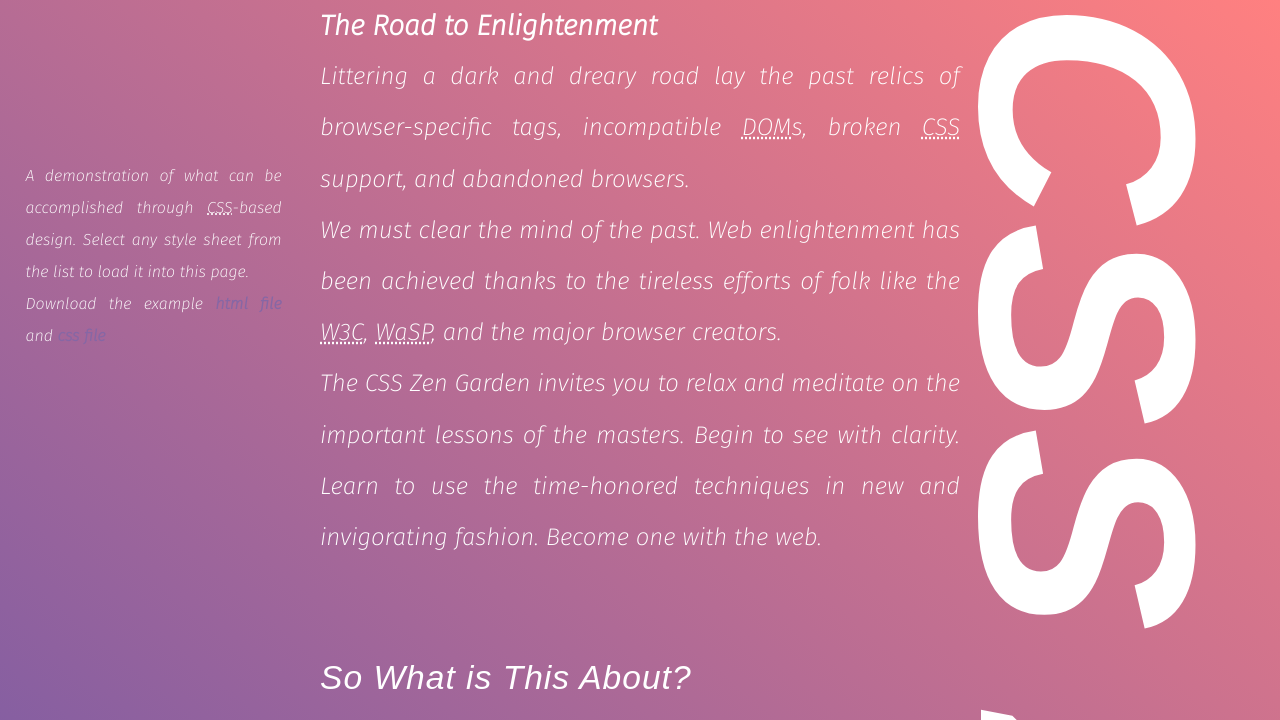
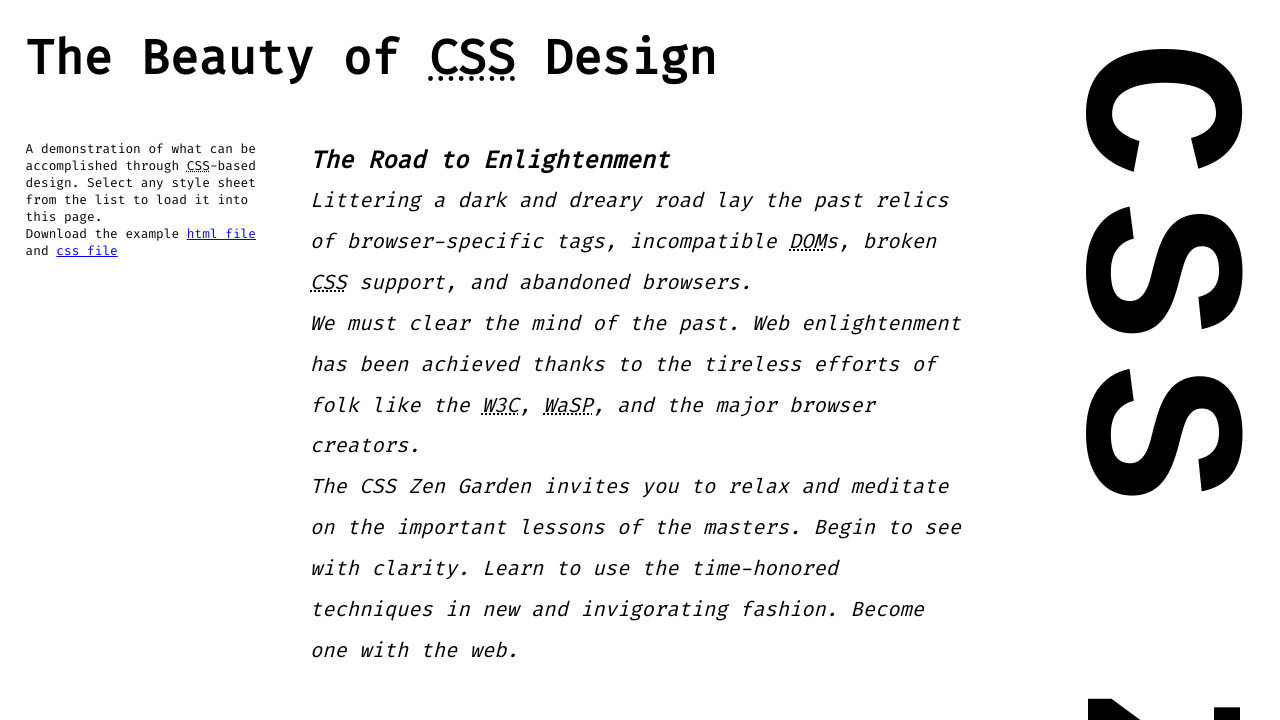
Before and after one commit to johannesrave/thb-web-programming, a plain HTML site: page esa01_csszengarden/index.html in a window 1280 px wide. Shown: the top 720 px of the page. Drawn offline with Linux system fonts and the light colour scheme; a web font is replaced by a local one.

Commit message:
new grid-layout for zen garden

```diff
--- a/esa01_csszengarden/style.css
+++ b/esa01_csszengarden/style.css
@@ -1,14 +1,6 @@
-/* css Zen Garden default style v1.02 */
-/* css released under Creative Commons License - http://creativecommons.org/licenses/by-nc-sa/1.0/  */
-
-/* This file based on 'Tranquille' by Dave Shea */
-/* You may use this file as a foundation for any new work, but you may find it easier to start from scratch. */
-/* Not all elements are defined in this file, so you'll most likely want to refer to the xhtml as well. */
-
-/* Your images should be linked as if the CSS file sits in the same folder as the images. ie. no paths. */
-
-/* basic elements */
-@import url('https://fonts.googleapis.com/css2?family=Fira+Sans:ital,wght@1,200&display=swap');
+@import url('https://fonts.googleapis.com/css2?family=Exo+2&family=Fira+Code&display=swap');
+@import url('https://fonts.googleapis.com/css2?family=Fira+Sans+Extra+Condensed&display=swap');
+/* FONT AND COLOR FORMATTING */
 
 * {
     box-sizing: border-box;
@@ -16,119 +8,63 @@
     padding: 0;
 }
 
-body {
-    width: 60vw;
-    min-width: 470px;
-    max-width: 840px;
-    margin-right: auto;
-    margin-left: auto;
-    padding-right: 5vw;
-    padding-left: 5vw;
-
-    background: linear-gradient(40deg, #ff8080, #1d42be, #ff8080);
-    /*background: #fff url(http://csszengarden.com/001/blossoms.jpg) no-repeat bottom right;*/
-    /*margin: 0;*/
-    /*padding: 0;*/
-    font: italic normal 18pt 'Fira Sans', sans-serif;
-    line-height: 3.2rem;
-    color: #ffffff;
+html {
+    font-family: "Fira Code", monospace;
 }
 
-p {
-    /*margin-top: 0;*/
-    text-align: justify;
+h1 {
+    font-size: 18vw;
+    writing-mode: vertical-rl;
+    display: flex;
+    height: 0;
+    margin: 0;
+    padding: 5vh 0 0;
+    white-space: nowrap;
+
+    font-family: "Fira Sans Extra Condensed", monospace;
+    letter-spacing: 3vh;
+    font-weight: 600;
 }
 
-header {
-    /*position: relative;*/
+h2 {
+    font-family: "Fira Code", monospace;
+    font-size: 3em;
+    margin: 0;
+    padding: 2vw 2vw 2vw;
 }
 
 .summary {
-    width: 20vw;
-    font: italic normal 1rem 'Fira Sans';
-    line-height: 2rem;
-    text-align: justify;
-
-    position: fixed;
-    left: 2vw;
-    top: 10rem;
-    /*transform: translateX(-100%);*/
-    /*top: -20rem;*/
+    font-family: "Fira Code", monospace;
+    font-size: .8em;
+    margin: 0;
+    padding: 2vw 2vw 2vw;
 }
 
-header h1 {
-    font: bold italic normal 24vw sans-serif;
-
-    min-font-size: 2rem;
-    white-space: nowrap;
-
-    position: absolute;
-    right: 1rem;
-    top: 0;
-    transform-origin: right top;
-    transform: rotate(90deg) translateX(100%);
-
-    /*letter-spacing: 0rem;*/
-    /*mix-blend-mode: screen;*/
+.preamble {
+    font-style: italic;
 }
 
-header h2 {
-    width: 20vw;
-    font: bold italic normal 1.8rem sans-serif;
-    /*white-space: nowrap;*/
-    /*letter-spacing: .2rem;*/
-    text-align: right;
-
-    position: absolute;
-    /*transform-origin: right bottom;*/
-    left: -23.2rem;
-    top: 2rem;
-    /*transform: translateX(-100%);*/
-    /*top: -20rem;*/
+.main, .preamble {
+    font-size: 1.6vw;
+    line-height: 2em;
+    padding: 2vw 2vw 2vw;
+    /*text-align: justify;*/
 }
 
-.main h3 {
-    font: italic normal 1.4em sans-serif;
-    letter-spacing: 1px;
-    padding-top: 6rem;
-    padding-bottom: 1rem;
-    /*margin-bottom: 0;*/
-    /*color: #7D775C;*/
+.sidebar {
+    margin-top: auto;
+    /*border: solid #425a5a;*/
+    padding: 2vw 2vw 2vw;
 }
 
-a:link {
-    font-weight: bold;
-    text-decoration: none;
-    color: #8667a5;
-}
-
-a:visited {
-    font-weight: bold;
-    text-decoration: none;
-    color: #D4CDDC;
-}
-
-a:hover, a:focus, a:active {
-    text-decoration: dashed;
-    color: #8667a5;
-}
-
-abbr {
-    border-bottom: none;
-}
-
-
-/* specific divs */
+/* NAVIGATION STYLING */
+/* list of designs */
 .design-selection ul {
-    display: grid;
-    grid-template-columns: 1fr 1fr 1fr 1fr;
-    grid-gap: 10px;
-
-    font-size: 1.2rem;
     list-style-type: none;
     text-align: center;
 }
 
+/* styled bubbles for design-links */
 .design-selection li a:first-of-type {
     display: flex;
     align-items: center;
@@ -136,167 +72,63 @@
     border-radius: 50%;
     padding: 1rem;
 
+    margin: 2vh;
+
     font-size: 1.4rem;
-    line-height: 1.6;
-    /*font-style: normal;*/
+    line-height: 1.5;
     color: white;
     background: linear-gradient(40deg, #ff8080, #1d42be);
 }
 
-/*pseudo-element to style "planets" circular*/
 .design-selection li a:first-of-type:before {
     content: "";
-    float: left;
+    /*float: left;*/
     padding-top: 100%; /* initial ratio of 1:1*/
 }
 
+
+/* GRID SETUP AND LAYOUT */
 .page-wrapper {
-    /*min-width: 470px;*/
-    /*width: 60%;*/
-    /*background: url(http://csszengarden.com/001/zen-bg.jpg) no-repeat top left;*/
-    /*padding: 0 300px 0 300px;*/
-    /*margin: 0;*/
-    /*position: relative;*/
+    display: grid;
+    grid-template-areas:
+            'header header title'
+            'summary preamble title'
+            'nav main title'
+            'nav main left'
+            'footer footer footer';
+
+    grid-template-columns: 2fr 5fr 2fr;
+    /*grid-gap: 2vw;*/
 }
 
 .intro {
-    /*min-width: 470px;*/
-    /*width: 100%;*/
+    display: contents;
 }
 
-header h1 {
-    /*background: transparent url(http://csszengarden.com/001/h1.gif) no-repeat top left;*/
-    /*margin-top: 10px;*/
-    /*display: block;*/
-    /*width: 219px;*/
-    /*height: 87px;*/
-    /*float: left;*/
-
-    /*text-indent: 100%;*/
-    /*white-space: nowrap;*/
-    /*overflow: hidden;*/
+.intro > header {
+    display: contents;
 }
 
-header h2 {
-    /*background: transparent url(http://csszengarden.com/001/h2.gif) no-repeat top left;*/
-    /*margin-top: 58px;*/
-    /*margin-bottom: 40px;*/
-    /*width: 200px;*/
-    /*height: 18px;*/
-    /*float: right;*/
-
-    /*text-indent: 100%;*/
-    /*white-space: nowrap;*/
-    /*overflow: hidden;*/
+.intro > header > h1 {
+    grid-area: title;
 }
 
-header {
-    /*padding-top: 20px;*/
-    /*height: 87px;*/
+.intro > header > h2 {
+    grid-area: header;
 }
 
-/*.summary {*/
-/*    clear: both;*/
-/*    margin: 20px 20px 20px 10px;*/
-/*    width: 160px;*/
-/*    float: left;*/
-/*}*/
-.summary p {
-    /*font: italic 1.1em/2.2 georgia;*/
-    /*text-align: center;*/
+.intro .summary {
+    grid-area: summary;
 }
 
-.preamble {
-    /*clear: right;*/
-    /*padding: 0px 10px 0 10px;*/
+.intro .preamble {
+    grid-area: preamble;
 }
 
-.supporting {
-    /*padding-left: 10px;*/
-    /*margin-bottom: 40px;*/
+.main {
+    grid-area: main;
 }
 
-footer {
-
+.sidebar {
+    grid-area: nav;
 }
-
-/*footer a:link, footer a:visited {*/
-/*    margin-right: 20px;*/
-/*}*/
-
-.sidebar {
-    /*margin-left: 600px;*/
-    /*position: absolute;*/
-    /*top: 0;*/
-    /*right: 0;*/
-}
-
-.sidebar .wrapper {
-    /*font: 10px verdana, sans-serif;*/
-    /*background: transparent url(http://csszengarden.com/001/paper-bg.jpg) top left repeat-y;*/
-    /*padding: 10px;*/
-    /*margin-top: 150px;*/
-    /*width: 130px;*/
-}
-
-.sidebar h3.select {
-    /*background: transparent url(http://csszengarden.com/001/h3.gif) no-repeat top left;*/
-    /*margin: 10px 0 5px 0;*/
-    /*width: 97px;*/
-    /*height: 16px;*/
-    /**/
-    /*text-indent: 100%;*/
-    /*white-space: nowrap;*/
-    /*overflow: hidden;*/
-}
-
-.sidebar h3.archives {
-    /*background: transparent url(http://csszengarden.com/001/h5.gif) no-repeat top left;*/
-    /*margin: 25px 0 5px 0;*/
-    /*width:57px;*/
-    /*height: 14px;*/
-    /**/
-    /*text-indent: 100%;*/
-    /*white-space: nowrap;*/
-    /*overflow: hidden;*/
-}
-
-.sidebar h3.resources {
-    /*background: transparent url(http://csszengarden.com/001/h6.gif) no-repeat top left;*/
-    /*margin: 25px 0 5px 0;*/
-    /*width:63px;*/
-    /*height: 10px;*/
-    /**/
-}
-
-
-.sidebar ul {
-    /*margin: 0;*/
-    /*padding: 0;*/
-}
-
-.sidebar li {
-    /*line-height: 1.3em;*/
-    /*background: transparent url(http://csszengarden.com/001/cr1.gif) no-repeat top center;*/
-    /*display: block;*/
-    /*padding-top: 5px;*/
-    /*margin-bottom: 5px;*/
-    /*list-style-type: none;*/
-}
-
-.sidebar li a:link {
-    /*color: #988F5E;*/
-}
-
-.sidebar li a:visited {
-    /*color: #B3AE94;*/
-}
-
-
-.extra1 {
-}
-
-/*IDEAS: */
-/*text-indent: 100%;*/
-/*white-space: nowrap;*/
-/*overflow: hidden;*/
--- /dev/null
+++ b/esa01_csszengarden/style_backup.css
@@ -0,0 +1,299 @@
+/* css Zen Garden default style v1.02 */
+/* css released under Creative Commons License - http://creativecommons.org/licenses/by-nc-sa/1.0/  */
+
+/* This file based on 'Tranquille' by Dave Shea */
+/* You may use this file as a foundation for any new work, but you may find it easier to start from scratch. */
+/* Not all elements are defined in this file, so you'll most likely want to refer to the xhtml as well. */
+
+/* Your images should be linked as if the CSS file sits in the same folder as the images. ie. no paths. */
+
+/* basic elements */
+@import url('https://fonts.googleapis.com/css2?family=Fira+Sans&display=swap');
+
+* {
+    box-sizing: border-box;
+    margin: 0;
+    padding: 0;
+}
+
+body {
+    width: 60vw;
+    min-width: 40ex;
+    max-width: 80ex;
+    margin-right: auto;
+    margin-left: auto;
+    padding-right: 5vw;
+    padding-left: 5vw;
+
+    background: linear-gradient(40deg, #ff8080, #1d42be, #ff8080);
+    font: italic 100 18pt 'Fira Sans', sans-serif;
+    line-height: 4rem;
+    color: #ffffff;
+}
+
+p {
+    /*margin-top: 0;*/
+    text-align: justify;
+}
+
+header {
+    /*position: relative;*/
+}
+
+.summary {
+    width: 20vw;
+    font: italic normal 1rem 'Fira Sans';
+    line-height: 2rem;
+    text-align: justify;
+
+    position: fixed;
+    left: 2vw;
+    top: 10rem;
+    /*transform: translateX(-100%);*/
+    /*top: -20rem;*/
+}
+
+header h1 {
+    font: bold italic normal 24vw sans-serif;
+
+    min-font-size: 2rem;
+    white-space: nowrap;
+
+    position: absolute;
+    right: 1rem;
+    top: 0;
+    transform-origin: right top;
+    transform: rotate(90deg) translateX(100%);
+
+    /*letter-spacing: 0rem;*/
+    /*mix-blend-mode: screen;*/
+}
+
+header h2 {
+    width: 20vw;
+    font: bold italic normal 1.8rem sans-serif;
+    /*white-space: nowrap;*/
+    /*letter-spacing: .2rem;*/
+    text-align: right;
+
+    position: absolute;
+    /*transform-origin: right bottom;*/
+    left: -23.2rem;
+    top: 2rem;
+    /*transform: translateX(-100%);*/
+    /*top: -20rem;*/
+}
+
+.main h3 {
+    font: italic normal 1.4em sans-serif;
+    letter-spacing: 1px;
+    padding-top: 6rem;
+    padding-bottom: 1rem;
+    /*margin-bottom: 0;*/
+    /*color: #7D775C;*/
+}
+
+a:link {
+    font-weight: bold;
+    text-decoration: none;
+    color: #8667a5;
+}
+
+a:visited {
+    font-weight: bold;
+    text-decoration: none;
+    color: #D4CDDC;
+}
+
+a:hover, a:focus, a:active {
+    text-decoration: dashed;
+    color: #8667a5;
+}
+
+abbr {
+    border-bottom: none;
+}
+
+
+/* specific divs */
+.design-selection ul {
+    display: grid;
+    grid-template-columns: 1fr 1fr 1fr 1fr;
+    grid-gap: 10px;
+
+    font-size: 1.2rem;
+    list-style-type: none;
+    text-align: center;
+}
+
+.design-selection li a:first-of-type {
+    display: flex;
+    align-items: center;
+    justify-content: center;
+    border-radius: 50%;
+    padding: 1rem;
+
+    font-size: 1.4rem;
+    line-height: 1.6;
+    /*font-style: normal;*/
+    color: white;
+    background: linear-gradient(40deg, #ff8080, #1d42be);
+}
+
+/*pseudo-element to style "planets" circular*/
+.design-selection li a:first-of-type:before {
+    content: "";
+    float: left;
+    padding-top: 100%; /* initial ratio of 1:1*/
+}
+
+.page-wrapper {
+    /*min-width: 470px;*/
+    /*width: 60%;*/
+    /*background: url(http://csszengarden.com/001/zen-bg.jpg) no-repeat top left;*/
+    /*padding: 0 300px 0 300px;*/
+    /*margin: 0;*/
+    /*position: relative;*/
+}
+
+.intro {
+    /*min-width: 470px;*/
+    /*width: 100%;*/
+}
+
+header h1 {
+    /*background: transparent url(http://csszengarden.com/001/h1.gif) no-repeat top left;*/
+    /*margin-top: 10px;*/
+    /*display: block;*/
+    /*width: 219px;*/
+    /*height: 87px;*/
+    /*float: left;*/
+
+    /*text-indent: 100%;*/
+    /*white-space: nowrap;*/
+    /*overflow: hidden;*/
+}
+
+header h2 {
+    /*background: transparent url(http://csszengarden.com/001/h2.gif) no-repeat top left;*/
+    /*margin-top: 58px;*/
+    /*margin-bottom: 40px;*/
+    /*width: 200px;*/
+    /*height: 18px;*/
+    /*float: right;*/
+
+    /*text-indent: 100%;*/
+    /*white-space: nowrap;*/
+    /*overflow: hidden;*/
+}
+
+header {
+    /*padding-top: 20px;*/
+    /*height: 87px;*/
+}
+
+/*.summary {*/
+/*    clear: both;*/
+/*    margin: 20px 20px 20px 10px;*/
+/*    width: 160px;*/
+/*    float: left;*/
+/*}*/
+.summary p {
+    /*font: italic 1.1em/2.2 georgia;*/
+    /*text-align: center;*/
+}
+
+.preamble {
+    /*clear: right;*/
+    /*padding: 0px 10px 0 10px;*/
+}
+
+.supporting {
+    /*padding-left: 10px;*/
+    /*margin-bottom: 40px;*/
+}
+
+footer {
+
+}
+
+/*footer a:link, footer a:visited {*/
+/*    margin-right: 20px;*/
+/*}*/
+
+.sidebar {
+    /*margin-left: 600px;*/
+    /*position: absolute;*/
+    /*top: 0;*/
+    /*right: 0;*/
+}
+
+.sidebar .wrapper {
+    /*font: 10px verdana, sans-serif;*/
+    /*background: transparent url(http://csszengarden.com/001/paper-bg.jpg) top left repeat-y;*/
+    /*padding: 10px;*/
+    /*margin-top: 150px;*/
+    /*width: 130px;*/
+}
+
+.sidebar h3.select {
+    /*background: transparent url(http://csszengarden.com/001/h3.gif) no-repeat top left;*/
+    /*margin: 10px 0 5px 0;*/
+    /*width: 97px;*/
+    /*height: 16px;*/
+    /**/
+    /*text-indent: 100%;*/
+    /*white-space: nowrap;*/
+    /*overflow: hidden;*/
+}
+
+.sidebar h3.archives {
+    /*background: transparent url(http://csszengarden.com/001/h5.gif) no-repeat top left;*/
+    /*margin: 25px 0 5px 0;*/
+    /*width:57px;*/
+    /*height: 14px;*/
+    /**/
+    /*text-indent: 100%;*/
+    /*white-space: nowrap;*/
+    /*overflow: hidden;*/
+}
+
+.sidebar h3.resources {
+    /*background: transparent url(http://csszengarden.com/001/h6.gif) no-repeat top left;*/
+    /*margin: 25px 0 5px 0;*/
+    /*width:63px;*/
+    /*height: 10px;*/
+    /**/
+}
+
+
+.sidebar ul {
+    /*margin: 0;*/
+    /*padding: 0;*/
+}
+
+.sidebar li {
+    /*line-height: 1.3em;*/
+    /*background: transparent url(http://csszengarden.com/001/cr1.gif) no-repeat top center;*/
+    /*display: block;*/
+    /*padding-top: 5px;*/
+    /*margin-bottom: 5px;*/
+    /*list-style-type: none;*/
+}
+
+.sidebar li a:link {
+    /*color: #988F5E;*/
+}
+
+.sidebar li a:visited {
+    /*color: #B3AE94;*/
+}
+
+
+.extra1 {
+}
+
+/*IDEAS: */
+/*text-indent: 100%;*/
+/*white-space: nowrap;*/
+/*overflow: hidden;*/
```
